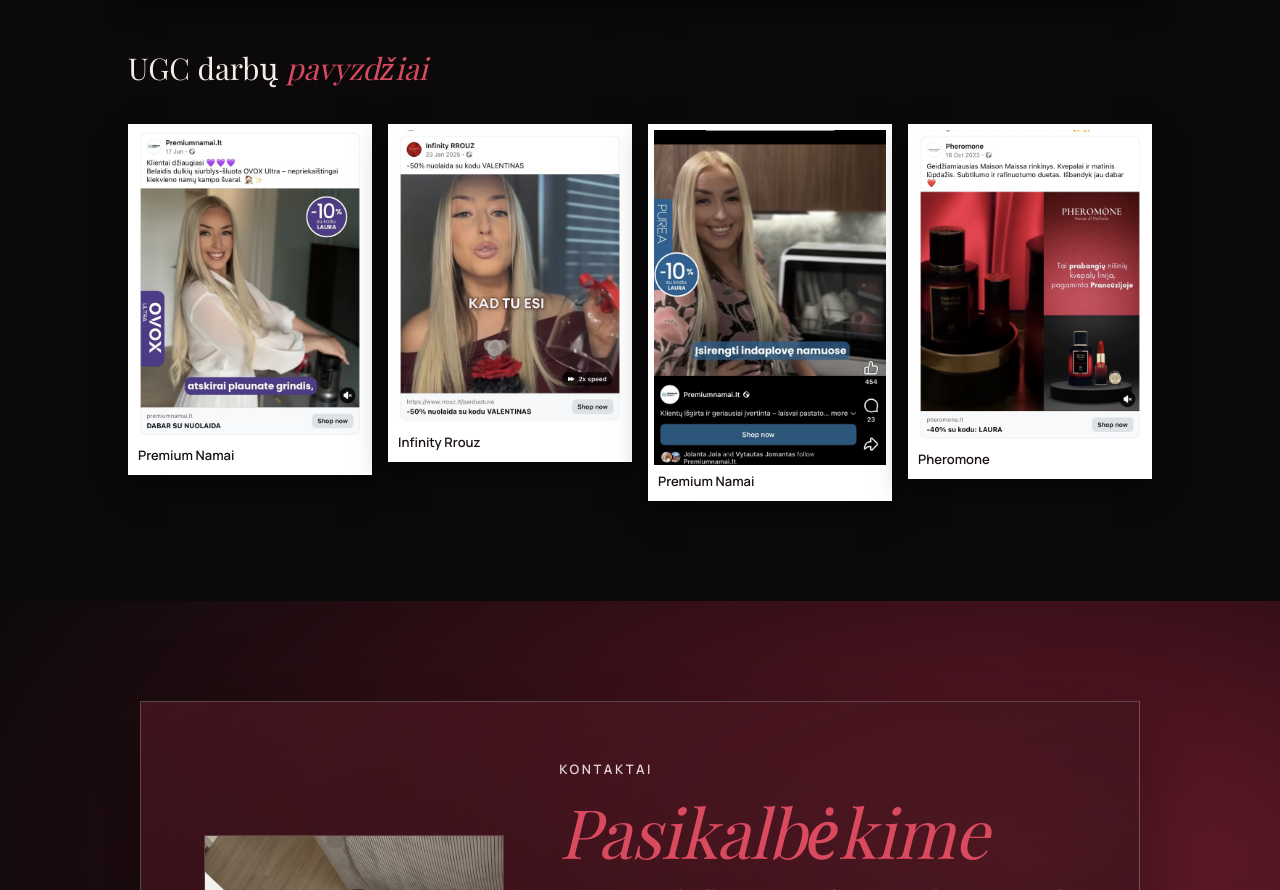
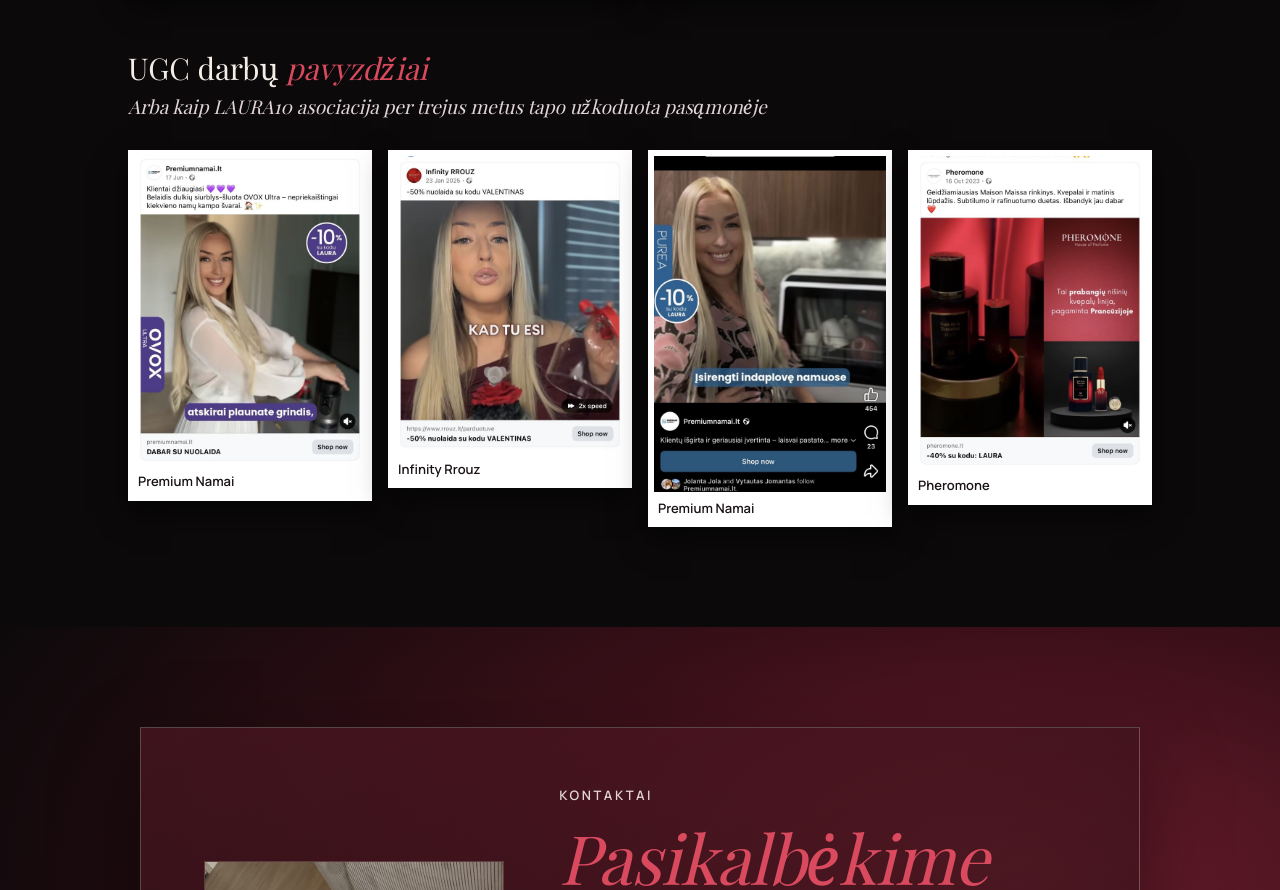
Before and after one commit to procvlietuva/laura10-, a plain HTML site: page index.html in a window 1280 px wide. Shown: the part 7582-8472 px from the top of the page. Drawn offline with nearby package versions, Linux system fonts and the light colour scheme; a web font is replaced by a local one.

Commit message:
UGC skilties paantraštė apie LAURA10
Co-Authored-By: Claude Opus 5.5 <noreply@anthropic.com>
Claude-Session: https://claude.ai/code/session_017rjDCapP6RNht2HhPMLkrJ

```diff
--- a/index.html
+++ b/index.html
@@ -66,8 +66,9 @@ nav .wrap{display:flex;justify-content:space-between;align-items:center;height:7
 .proofs figure,.ugcwork figure{margin:0;background:#fff;padding:6px;box-shadow:0 12px 28px rgba(0,0,0,.5)}
 .proofs img,.ugcwork img{width:100%;display:block}
 figcaption{color:#1a1214;font-size:13px;font-weight:600;padding:8px 4px 4px;line-height:1.35}
-.ugcwork{display:grid;grid-template-columns:repeat(4,1fr);gap:16px;margin-top:40px;align-items:start}
+.ugcwork{display:grid;grid-template-columns:repeat(4,1fr);gap:16px;margin-top:28px;align-items:start}
 .ugchead{margin-top:56px;font-family:var(--serif);font-size:30px}
+.ugcsub{font-family:var(--italic);font-style:italic;font-size:19px;color:var(--soft);margin-top:6px}
 .ugchead em{color:var(--red-hi)}
 .photo img{width:100%;height:100%;object-fit:cover;display:block}
 .aboutimg{width:100%;aspect-ratio:4/5;object-fit:cover;margin:18px 0 8px;border:1px solid var(--line)}
@@ -355,6 +356,7 @@ footer{padding:36px 0;text-align:center;font-size:12px;letter-spacing:.25em;text
     <div class="service"><span class="n">04</span><h3>Strategijos įgyvendinimas</h3><p>Po audito padedu jūsų komandai pritaikyti pakeitimus: turinio planas, reklamos struktūra, nauja komunikacijos kryptis.</p></div>
   </div>
   <h3 class="ugchead">UGC darbų <em>pavyzdžiai</em></h3>
+  <p class="ugcsub">Arba kaip LAURA10 asociacija per trejus metus tapo užkoduota pasąmonėje</p>
   <div class="ugcwork">
     <figure><img src="img/v/1140.jpg" alt="Premium Namai UGC" loading="lazy"><figcaption>Premium Namai</figcaption></figure>
     <figure><img src="img/v/1151.jpg" alt="Infinity Rrouz UGC" loading="lazy"><figcaption>Infinity Rrouz</figcaption></figure>
```
